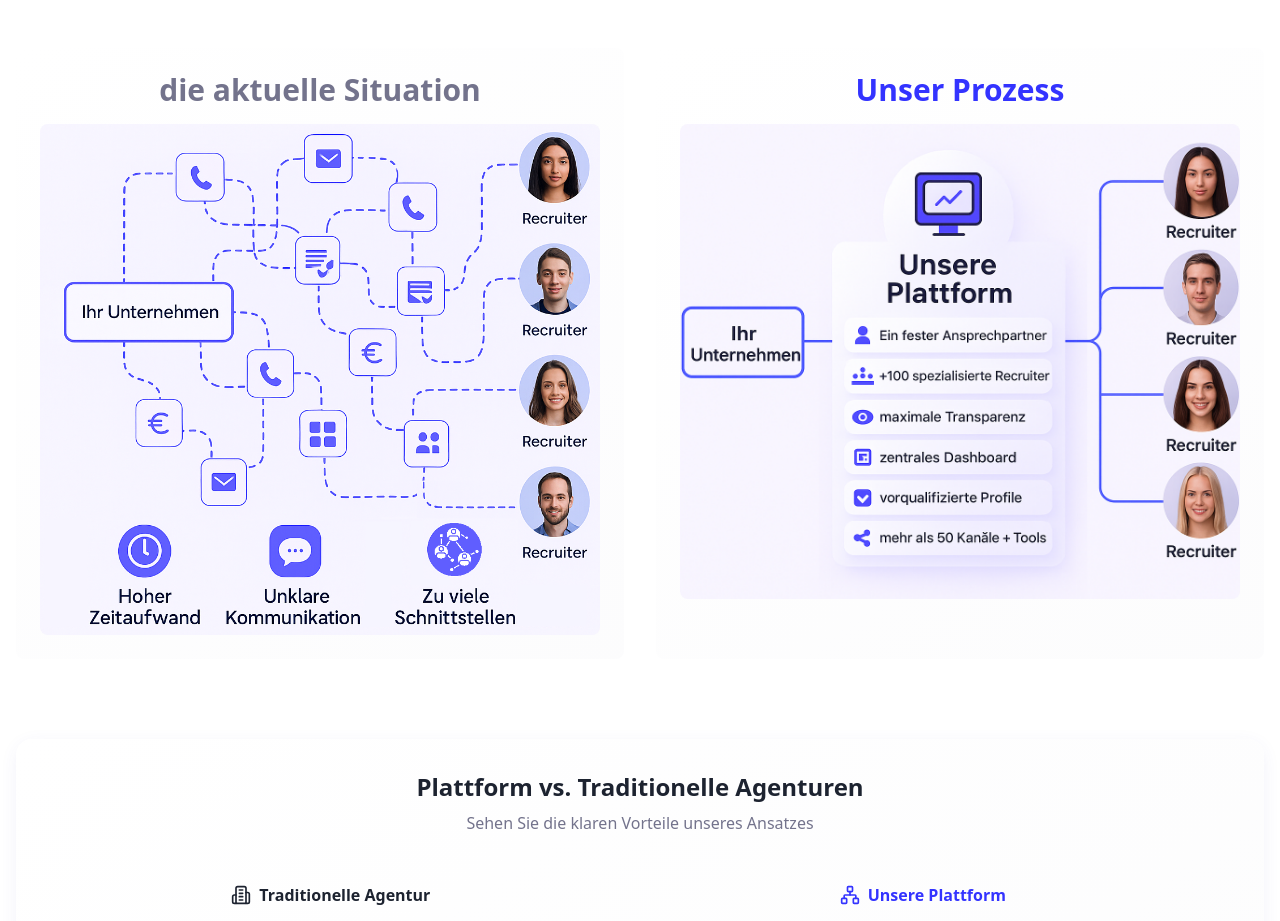
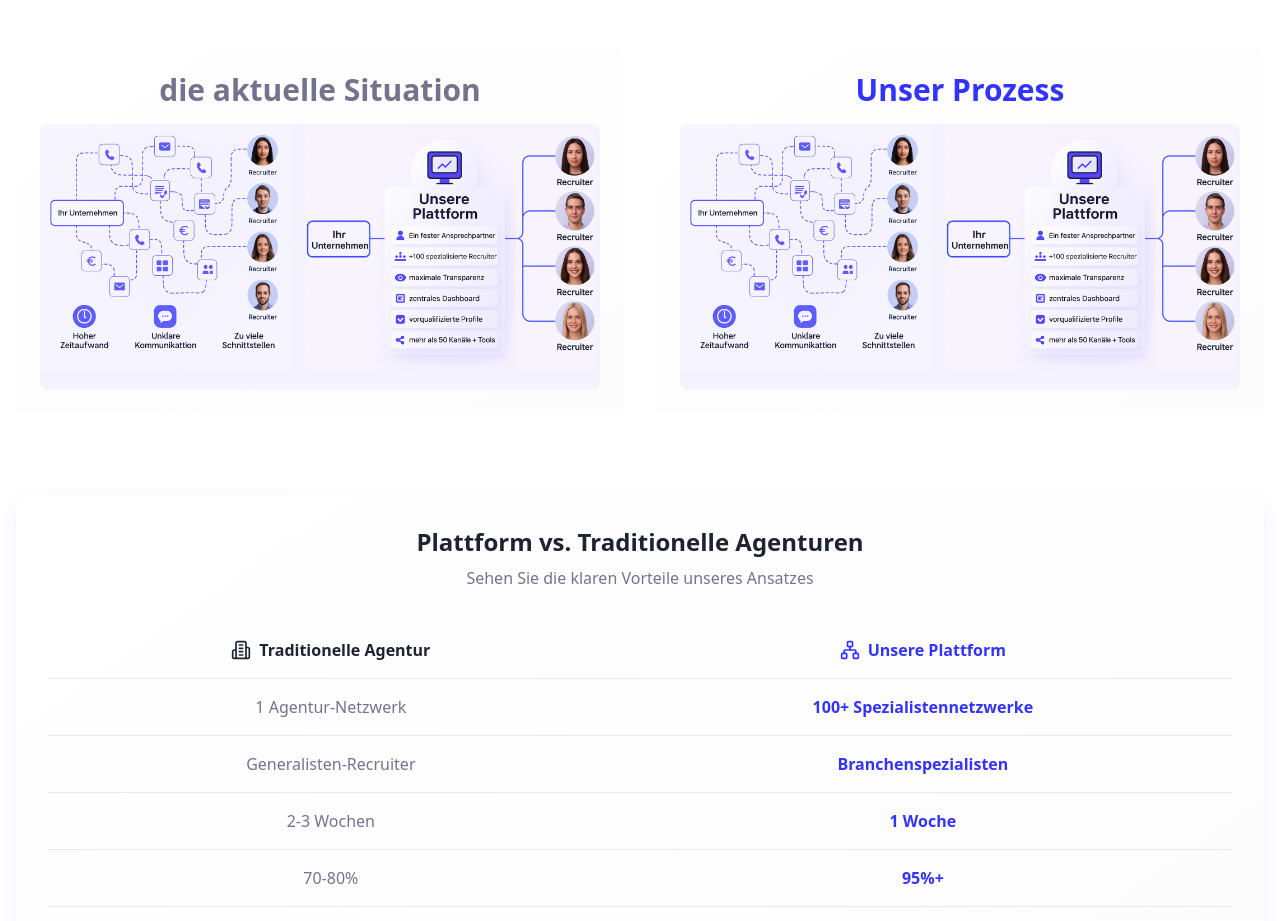
Before and after one commit to mzuther86/recruit-network-hub, a React (Vite) app: page / in a window 1280 px wide. Shown: the part 2506-3427 px from the top of the page. Built offline with nearby package versions, Linux system fonts and the light colour scheme.

Commit message:
Update images in Benefits section
Replaced both images in the Benefits section with the provided one.

```diff
--- a/src/components/sections/Benefits.tsx
+++ b/src/components/sections/Benefits.tsx
@@ -102,7 +102,7 @@ const Benefits = () => {
                   <h3 className="text-3xl font-semibold text-muted-foreground">die aktuelle Situation</h3>
                 </div>
                 <div className="h-150 bg-muted rounded-lg overflow-hidden">
-                  <img src="/lovable-uploads/f1145198-bb3a-4932-a752-a8f69c40a11f.png" alt="Traditioneller Recruiting-Prozess mit vielen Schnittstellen und komplexer Kommunikation" className="w-full h-full object-cover" />
+                  <img src="/lovable-uploads/03d2d50c-41f3-4b23-b33e-ca33406262e6.png" alt="Vergleich zwischen traditionellem Recruiting-Prozess und unserer modernen Plattform" className="w-full h-full object-cover" />
                 </div>
 
               </CardContent>
@@ -115,7 +115,7 @@ const Benefits = () => {
                   <h3 className="text-3xl font-semibold text-primary">Unser Prozess</h3>
                 </div>
                 <div className="h-150 bg-muted rounded-lg overflow-hidden">
-                  <img src="/lovable-uploads/6f2907db-525b-41d4-b608-1af94c3bd692.png" alt="Moderne Plattform mit zentraler Kommunikation und 100+ spezialisierten Recruitern" className="w-full h-full object-cover" />
+                  <img src="/lovable-uploads/03d2d50c-41f3-4b23-b33e-ca33406262e6.png" alt="Vergleich zwischen traditionellem Recruiting-Prozess und unserer modernen Plattform" className="w-full h-full object-cover" />
                 </div>
 
               </CardContent>
```
Also changed, not shown: public/lovable-uploads/03d2d50c-41f3-4b23-b33e-ca33406262e6.png (added).
